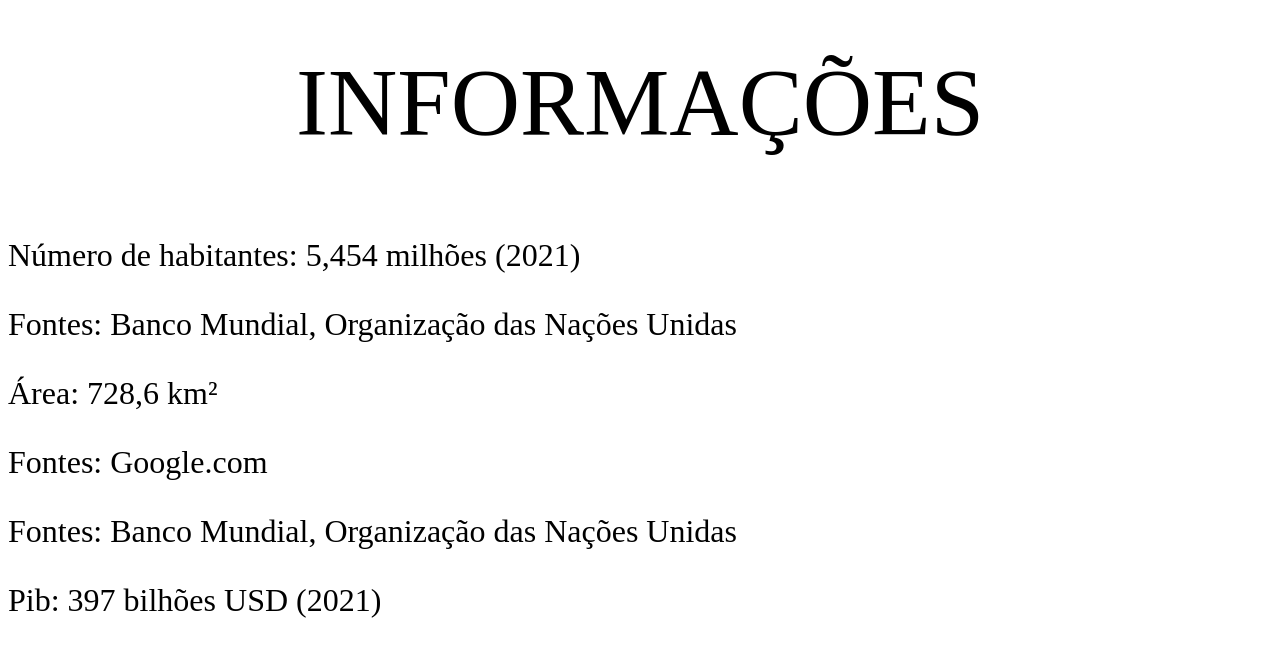
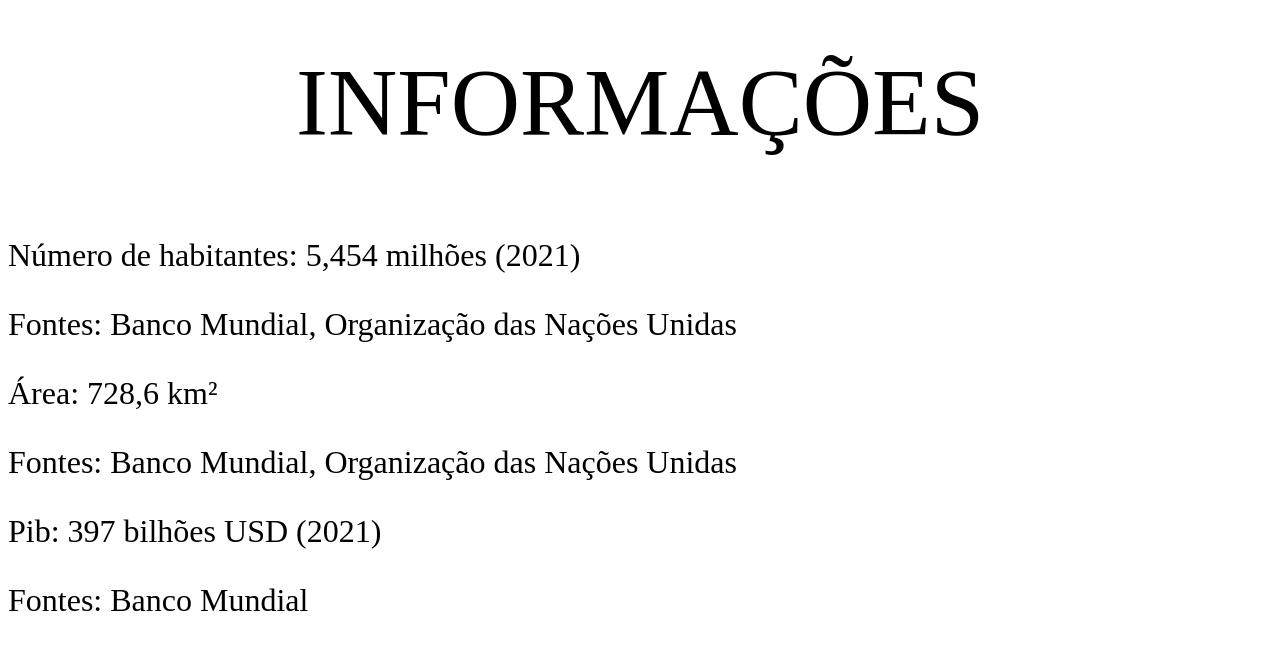
Before and after one commit to GabrielRodriguesFerreira/Site-Singapura, a plain HTML site: page informacoes.html in a window 1280 px wide. Shown: the part 131-779 px from the top of the page. Drawn offline with Linux system fonts and the light colour scheme.

Commit message:
Update informacoes.html

```diff
--- a/informacoes.html
+++ b/informacoes.html
@@ -35,7 +35,6 @@
             Fontes: Banco Mundial, Organização das Nações Unidas
           </p>
           <p class="infos__dados__textos">Área: 728,6 km²</p>
-          <p class="infos__dados__fontes">Fontes: Google.com</p>
           <p class="infos__dados__fontes">
             Fontes: Banco Mundial, Organização das Nações Unidas
           </p>
```
